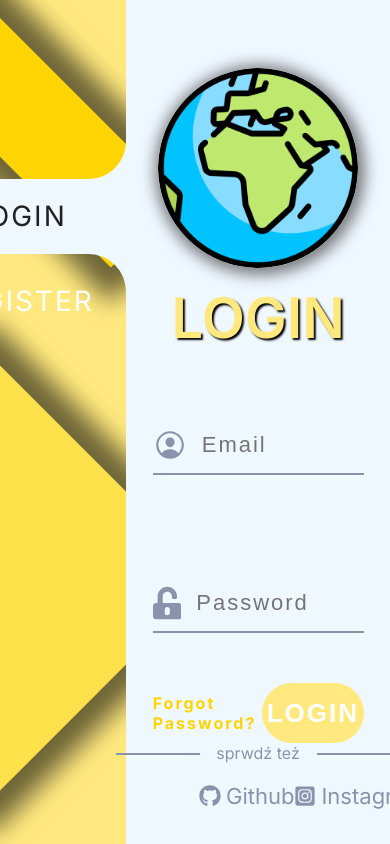
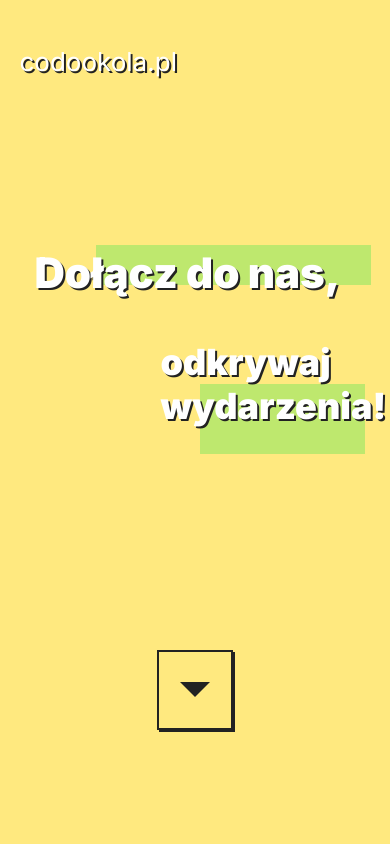
Before and after one commit to szymonzawrotny/codookola.pl, a Next.js app in the folder client/: page / in a window 390 px wide. Shown: the top 844 px of the page. Built offline with nearby package versions, Linux system fonts and the light colour scheme.

Commit message:
mobile version is ready

```diff
--- a/client/app/style.scss
+++ b/client/app/style.scss
@@ -9,3 +9,20 @@
     display: flex;
     overflow: hidden;
 }
+
+::-webkit-scrollbar {
+    width: 10px;
+}
+
+::-webkit-scrollbar-track {
+    background: #f1f1f1;
+}
+
+::-webkit-scrollbar-thumb {
+    background: #888;
+}
+
+::-webkit-scrollbar-thumb:hover
+{
+    background-color:#555;
+}
--- a/client/layout/homePage/LeftPanel.js
+++ b/client/layout/homePage/LeftPanel.js
@@ -1,10 +1,10 @@
 "use client"
 import "@/styles/homePage/leftPanel.scss";
+import { MdArrowDropDown } from "react-icons/md";
 
 const LeftPanel = ()=>{
 
     const handleClickPanel = (e)=>{
-
         const activePanel = document.querySelector(".active");
         const login = document.querySelector(".login");
         const register = document.querySelector(".register");
@@ -20,8 +20,22 @@ const LeftPanel = ()=>{
         }
     }
 
+    const handleScrollDown = ()=>{
+        window.scrollTo({
+            top:document.documentElement.scrollHeight,
+            behavior: "smooth"
+        })
+        console.log("siemka");
+    }
+
     return(
         <div className="leftPanel">
+            <div className="mobileLogo">codookola.pl</div>
+            <div className="mobileHeader1">Dołącz do nas,</div>
+            <div className="mobileHeader2">odkrywaj wydarzenia!</div>
+            <div className="scrollButton" onClick={handleScrollDown}>
+                <MdArrowDropDown size={72} style={{color:"#222"}} />
+            </div>
             <div className="linePanel"></div>
             <div className="linePanel"></div>
             <div className="linePanel"></div>
@@ -31,7 +45,6 @@ const LeftPanel = ()=>{
                 <div className="register" onClick={handleClickPanel}>register</div>
             </div>
             <div className="active"></div>
-            {/* <div className="logo">codOOkola.pl</div> */}
         </div>
     )
 }
--- a/client/layout/homePage/RightPanel.js
+++ b/client/layout/homePage/RightPanel.js
@@ -17,40 +17,50 @@ const RightPanel = ()=>{
 
     return(
         <div className="rightPanel">
+            <div className="wave">
+                <svg xmlns="http://www.w3.org/2000/svg" viewBox="0 0 1440 319">
+                    <path fill="#FFE97F" fillOpacity="1" d="M0,96L60,117.3C120,139,240,181,360,170.7C480,160,600,96,720,96C840,96,960,160,1080,197.3C1200,235,1320,245,1380,250.7L1440,256L1440,0L1380,0C1320,0,1200,0,1080,0C960,0,840,0,720,0C600,0,480,0,360,0C240,0,120,0,60,0L0,0Z"></path>
+                </svg>
+            </div>
             <div className="logo"></div>
             <div className="title">login</div>
             <form onSubmit={handleFormSend}>
                 <div className="input">
-                    <IoPersonCircleOutline size={42} style={{color:"#8c92ac"}}/>
+                    <IoPersonCircleOutline size={42} style={{color:"#222"}}/>
                     <input type="text" placeholder="Email" />
                 </div>
                 <div className="input">
-                    <FaUnlockAlt size={34} style={{color:"#8c92ac"}}/>
+                    <FaUnlockAlt size={34} style={{color:"#222",marginLeft: "4px"}}/>
                     <input type="password" placeholder="Password"/>
                 </div>
                 <div className="down">
                     <span>Forgot Password?</span>
-                    <input type="submit" value="LOGIN" />
+                    <input type="submit" value="NEXT" />
                 </div>
             </form>
             <footer>
-                <span>sprwdź też</span>
+                <span>sprawdź też</span>
                 <div className="socials">
                     <a href="https://github.com/szymonzawrotny" target="_blank">
                         <div className="icon">
-                            <FaGithub style={{marginRight:"5px"}} /> Github
+                            <FaGithub size={26} />
                         </div>
                     </a>
                     <a href="https://www.instagram.com/zawruto/" target="_blank">
                         <div className="icon">
-                            <FaInstagramSquare style={{marginRight:"5px"}}/> Instagram
+                            <FaInstagramSquare size={26}/>
                         </div>
                     </a>
                     <a href="https://www.facebook.com/szymon.zawrotny/" target="_blank">
                         <div className="icon">
-                            <FaFacebook style={{marginRight:"5px"}}/> Facebook
+                            <FaFacebook size={26}/>
                         </div>
                     </a>
+                </div>
+                <div className="wave2">
+                    <svg xmlns="http://www.w3.org/2000/svg" viewBox="0 0 1440 320">
+                        <path fill="#FFE97F" fillOpacity="1" d="M0,224L48,240C96,256,192,288,288,256C384,224,480,128,576,80C672,32,768,32,864,53.3C960,75,1056,117,1152,144C1248,171,1344,181,1392,186.7L1440,192L1440,320L1392,320C1344,320,1248,320,1152,320C1056,320,960,320,864,320C768,320,672,320,576,320C480,320,384,320,288,320C192,320,96,320,48,320L0,320Z"></path>
+                    </svg>
                 </div>
             </footer>
         </div>
--- a/client/styles/homePage/leftPanel.scss
+++ b/client/styles/homePage/leftPanel.scss
@@ -4,8 +4,10 @@
         flex-basis: 35%;
         position: relative;
         overflow: hidden;
-        //dodaj do tych liń min-width żeby się nie ruszały na mniejszej rozdzielczości?
-        .linePanel:nth-child(4){
+        .mobileLogo,.mobileHeader1,.mobileHeader2,.scrollButton{
+            display: none;
+        }
+        .linePanel:nth-child(8){
             position: absolute;
             left:-130%;
             top:50%;
@@ -15,7 +17,7 @@
             transform: rotate(45deg);
             box-shadow: 0 0 25px 25px rgba(0, 0, 0, 0.568);
         }
-        .linePanel:nth-child(3){
+        .linePanel:nth-child(7){
             position: absolute;
             left:-40%;
             top:-30%;
@@ -25,7 +27,7 @@
             transform: rotate(-45deg);
             box-shadow: 0 0 25px 25px rgba(0, 0, 0, 0.568);
         }
-        .linePanel:nth-child(1){
+        .linePanel:nth-child(5){
             position: absolute;
             left:0;
             top:0;
@@ -35,7 +37,7 @@
             transform: rotate(-45deg);
             box-shadow: 0 0 25px 25px rgba(0, 0, 0, 0.568);
         }
-        .linePanel:nth-child(2){
+        .linePanel:nth-child(6){
             position: absolute;
             left:-40%;
             top:-20%;
@@ -47,7 +49,7 @@
         }
         .buttons{
             position: absolute;
-            top:20%;
+            bottom: calc(63% - 5px);
             right:0;
             width:200px;
             display:flex;
@@ -66,6 +68,7 @@
                 padding-right: 15px;
                 margin-top:10px;
                 transition: .3s ease-in-out;
+                text-shadow: 1px 1px 0px #222;
             }
             .login.move{
                 color:#222;
@@ -76,7 +79,7 @@
         }
         .active{
             position: absolute;
-            top: calc(20% + 10px);
+            bottom: calc(63% + 80px);
             right:0;
             width:200px;
             height:75px;
@@ -90,7 +93,7 @@
         .active::before{
             content:"";
             position: absolute;
-            top: calc(-75px  );
+            top: calc(-75px);
             right:calc( 0% );
             width:75px;
             height:75px;
@@ -109,13 +112,130 @@
             background-color: transparent;
             box-shadow: 10px -10px 0px 10px aliceblue;
         }
-        .logo{
-            position: absolute;
-            bottom:2%;
-            left:2%;
-            color:#222;
-            font-size: 26px;
-            font-weight: 600;
+    }
+}
+
+@media (max-width: 1020px){
+    .home{
+        flex-direction: column;
+        .leftPanel{
+            flex-basis: 110vh;
+            .mobileLogo{
+                display: block;
+                color:white;
+                font-size:26px;
+                text-shadow: 2px 2px 0px #222;
+                position: absolute;
+                top:5%;
+                left:5%;
+                cursor: pointer;
+            }
+            .mobileHeader1{
+                display: block;
+                position: absolute;
+                top:25%;
+                left:5%;
+                color:white;
+                text-shadow: 2px 2px 0px #222;
+                font-size:64px;
+                font-weight: 900;
+                z-index: 1;
+                margin:15px;
+            }
+            .mobileHeader1::before{
+                content: "";
+                position: absolute;
+                top:-5%;
+                left:20%;
+                width:90%;
+                height:80%;
+                background-color: #bee86e;
+                z-index: -1;
+            }
+            .mobileHeader2{
+                display: block;
+                position: absolute;
+                top:35%;
+                right:5%;
+                color:white;
+                text-shadow: 2px 2px 0px #222;
+                font-size:64px;
+                font-weight: 900;
+                z-index: 1;
+                margin:15px;
+            }
+            .mobileHeader2::before{
+                content: "";
+                position: absolute;
+                top:50%;
+                left:20%;
+                width:85%;
+                height:80%;
+                background-color: #bee86e;
+                z-index: -1;
+            }
+            .scrollButton{
+                display: block;
+                border:2px solid red;
+                position: absolute;
+                left:50%;
+                top:70%;
+                transform: translateX(-50%);
+                border:2px solid #222;
+                cursor: pointer;
+                box-shadow: 2px 2px 0px #222;
+            }
+            .linePanel{
+                display: none;
+            }
+            .buttons{
+                bottom:0;
+                top:none;
+                text-align: center;
+                left:50%;
+                transform: translateX(-50%);
+                flex-direction: row;
+                justify-content: space-around;
+                width:80%;
+                z-index:11;
+                .login,.register{
+                    display: flex;
+                    justify-content: center;
+                    align-items: center;
+                    flex-basis: 25%;
+                    padding:0;
+                    z-index:11;
+                    border-bottom: 5px solid #FFE97F;
+                }
+                .login.move{
+                    color:#222;
+                    border-bottom: 5px solid #222;
+                }
+                .register.move{
+                    color:#222;
+                    border-bottom: 5px solid #222;
+                }
+            }
+            .active{
+                display: none;
+            }
+            .active::before.active::after{
+                display: none;
+            }
         }
     }
 }
+
+@media (max-width: 850px){
+    .home{
+        .leftPanel{
+            .mobileHeader1{
+                font-size:42px;
+            }
+            .mobileHeader2{
+                font-size:36px;
+                width:50%;
+            }
+        }
+    }
+}
--- a/client/styles/homePage/rightPanel.scss
+++ b/client/styles/homePage/rightPanel.scss
@@ -7,6 +7,9 @@
         position: relative;
         padding-bottom: 12vh;
         background-color: aliceblue;
+        .wave,.wave2{
+            display: none;
+        }
         .logo{
             width:200px;
             height: 200px;
@@ -35,7 +38,7 @@
             flex-grow: 1;
             position: relative;
             .input{
-                border-bottom: 2px solid #8c92ac;
+                border-bottom: 2px solid #222;
                 width:100%;
                 margin:50px;
                 display: flex;
@@ -76,6 +79,8 @@
                     letter-spacing: 2px;
                     border-radius: 45px;
                     cursor:pointer;
+                    box-shadow: 2px 2px 2px black;
+                    text-shadow: 1px 1px 0px #222;
                 }
             }
         }
@@ -85,11 +90,12 @@
             left:0;
             width:100%;
             height: 12vh;
+            min-height: 80px;
             display: flex;
             flex-direction: column;
             align-items: center;
             span{
-                color:#8c92ac;
+                color:#222;
                 position: relative;
                 cursor: pointer;
             }
@@ -101,7 +107,7 @@
                 left:-120%;
                 width:100%;
                 height:2px;
-                background-color: #8c92ac;
+                background-color: #222;
             }
             span::after{
                 content: "";
@@ -111,16 +117,16 @@
                 left:120%;
                 width:100%;
                 height:2px;
-                background-color: #8c92ac;
+                background-color: #222;
             }
             .socials{
-                width:60%;
+                min-width:250px;
                 display: flex;
                 justify-content: space-between;
                 padding:20px;
                 a{
                     text-decoration: none;
-                    color:#8c92ac;
+                    color:#222;
                     .icon{
                         display: flex;
                         justify-content: center;
@@ -132,3 +138,50 @@
         }
     }
 }
+
+@media (max-width: 1020px){
+    .home{
+        flex-direction: column;
+        .rightPanel{
+            flex-basis: 80vh;
+            padding-bottom: 22vh;
+            .wave{
+                display: block;
+                position: absolute;
+                top:0;
+                left:0;
+                width:100%;
+                height:50px;
+                z-index:0;
+            }
+            .logo{
+                margin-top: 20px;
+                width:140px;
+                height:140px;
+                z-index:1;
+            }
+            .title{
+                display:none;
+            }
+            form{
+                margin-top:15px;
+                z-index:2;
+                .input{
+                    margin:15px;
+                }
+            }
+            footer{
+                height: 10vh;
+                z-index:1;
+                .wave2{
+                    display: block;
+                    position: absolute;
+                    bottom:-5px;
+                    left:0;
+                    width:100%;
+                    z-index:-1;
+                }
+            }
+        }
+    }
+}
--- a/client/styles/mapPage/map.scss
+++ b/client/styles/mapPage/map.scss
@@ -5,7 +5,6 @@
 }
 
 .homePage{
-    min-height:100vh;
     width:100%;
     height:100vh;
 }
```
Also changed, not shown: client/public/images/wave1.svg (added), client/public/images/wave2.svg (added).
